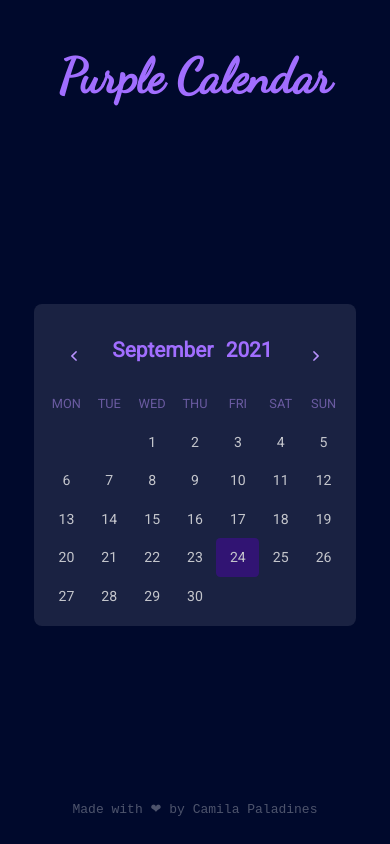
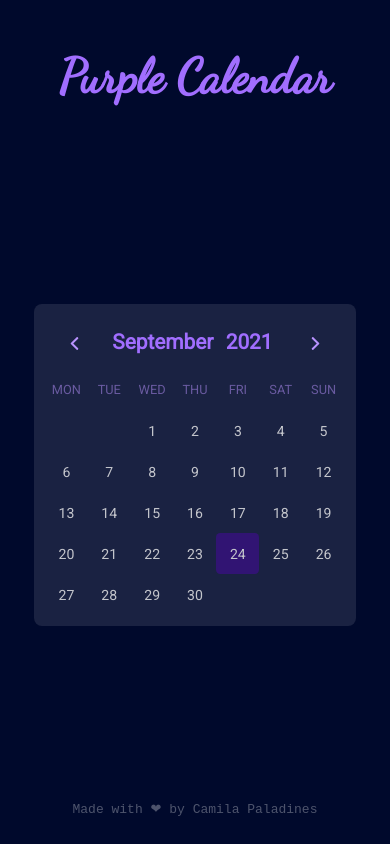
Before and after one commit to JaimeTR/Purple-Calendar, a plain HTML site: page index.html in a window 390 px wide. Drawn offline with Linux system fonts and the light colour scheme.

Commit message:
Fixed arrows bugs, again.

```diff
--- a/css/index.css
+++ b/css/index.css
@@ -80,7 +80,7 @@ header > button {
 	color: var(--purple-5);
 	font-size: 2em;
 	cursor: pointer;
-	padding: 0.1em 0.3em;
+	padding: 0 0.3em;
 	border-radius: 0.2em;
 	font-weight: bold;
 }
@@ -157,6 +157,12 @@ input[type="number"] {
 .month-name:hover {
 	background-color: var(--transparent-1);
 	font-weight: bold;
+}
+
+.left-button, .right-button{
+	display: flex;
+	align-items: center;
+	justify-content: center;
 }
 
 .left-button img, .right-button img {
@@ -237,6 +243,6 @@ input[type="number"] {
 		font-size: 1.3em;
 	}
 	.left-button img, .right-button img {
-		width: 10px;
+		width: 13px;
 	}
 }
```
